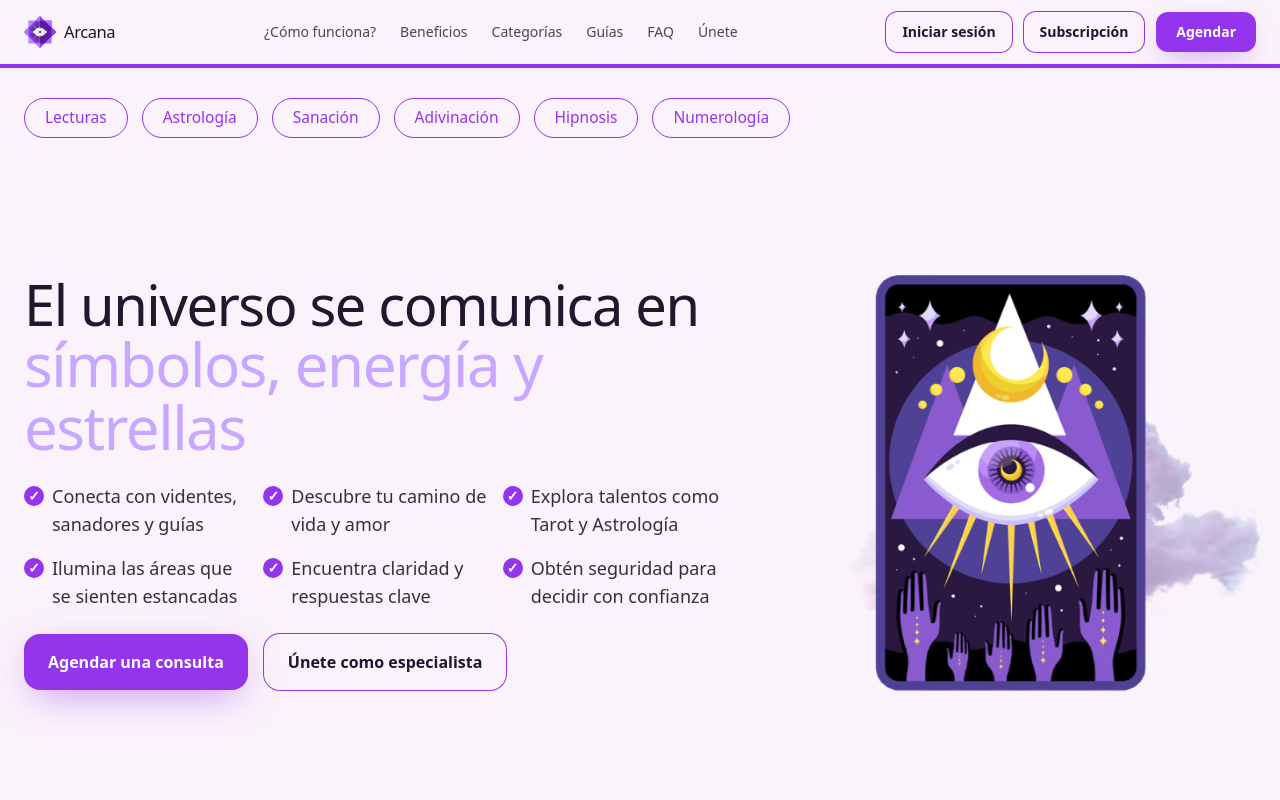
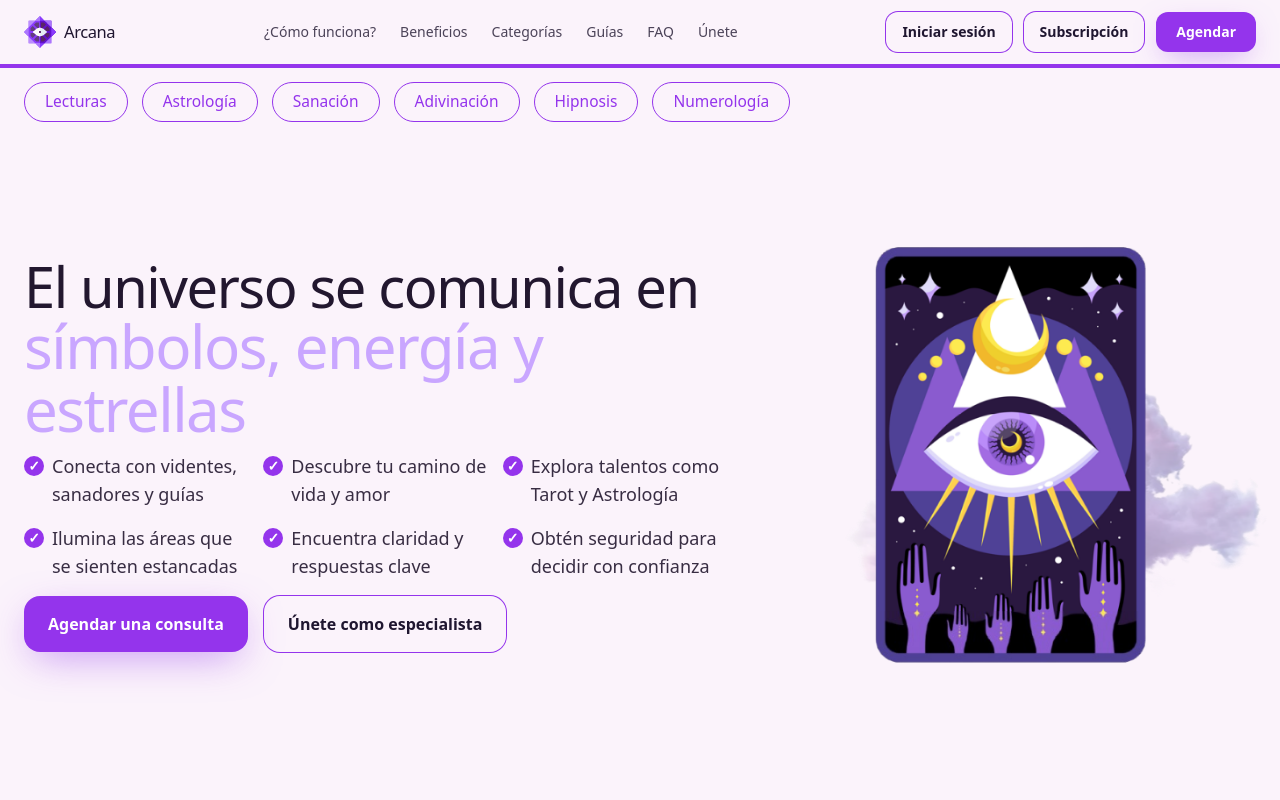
Before and after one commit to arcana302-art/arcana-v2, a Next.js app: page / in a window 1280 px wide. Shown: the top 800 px of the page. Built offline with nearby package versions, Linux system fonts and the light colour scheme.

Commit message:
Update Hero.tsx

```diff
--- a/app/components/Hero.tsx
+++ b/app/components/Hero.tsx
@@ -34,7 +34,7 @@ export default function Hero() {
   ];
 
   return (
-    <section className="relative overflow-hidden bg-[#FBF3FB] pt-6 sm:pt-8 pb-14 sm:pb-16">
+    <section className="relative overflow-hidden bg-[#FBF3FB] pt-3 sm:pt-4 pb-14 sm:pb-16">
       {/* Línea divisoria morada */}
       <div className="absolute left-0 right-0 top-0 h-[2px] bg-[#9434ec] z-[1]" />
 
@@ -67,7 +67,7 @@ export default function Hero() {
         </nav>
 
         {/* GRID HERO */}
-        <div className="relative mt-4 sm:mt-6 grid grid-cols-12 gap-y-8 lg:gap-x-10">
+        <div className="relative mt-2 sm:mt-3 grid grid-cols-12 gap-y-8 lg:gap-x-10">
           {/* LADO IZQUIERDO */}
           <div className="hero-left col-span-12 lg:col-span-7 xl:col-span-7 flex flex-col justify-center">
             {/* Títulos */}
@@ -82,7 +82,7 @@ export default function Hero() {
             </h2>
 
             {/* BULLETS CON CHECKS */}
-            <div className="grid grid-cols-1 sm:grid-cols-3 gap-4 mt-4 sm:mt-6">
+            <div className="grid grid-cols-1 sm:grid-cols-3 gap-4 mt-2 sm:mt-3">
               {bullets.map((item, idx) => (
                 <div key={idx} className="flex items-start gap-2">
                   <span
@@ -96,7 +96,7 @@ export default function Hero() {
             </div>
 
             {/* Botones CTA */}
-            <div className="mt-6 flex flex-wrap gap-4">
+            <div className="mt-4 flex flex-wrap gap-4">
               <a
                 href="#"
                 className="inline-flex items-center justify-center rounded-2xl px-6 h-14 text-white text-base font-semibold"
```
